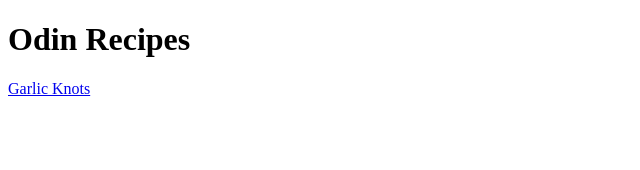
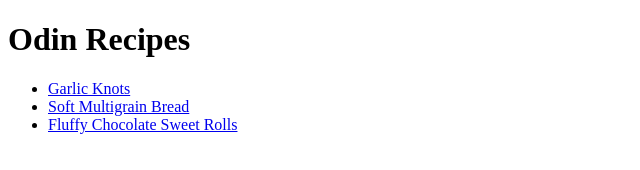
Before and after one commit to BN315/odin-recipes, a plain HTML site: page index.html in a window 1280 px wide. Shown: the whole page, without its empty margins (0-640 px from the left). Drawn offline with Linux system fonts and the light colour scheme.

Commit message:
Update index.html

```diff
--- a/index.html
+++ b/index.html
@@ -7,6 +7,11 @@
 
     <body>
         <h1>Odin Recipes</h1>
-        <a href="recipes/garlic-knots.html">Garlic Knots</a>
+
+        <ul>
+        <li><a href="recipes/garlic-knots.html">Garlic Knots</a></li>
+        <li><a href="recipes/multigrain-bread.html">Soft Multigrain Bread</a></li>
+        <li><a href="recipes/sweet-rolls.html">Fluffy Chocolate Sweet Rolls</a></li>
+        </ul>
     </body>
 </html>
```
